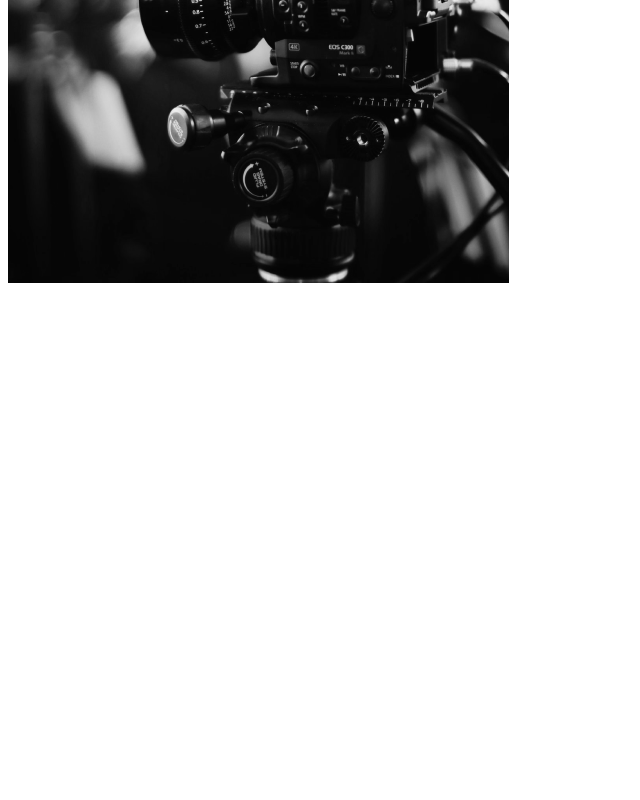
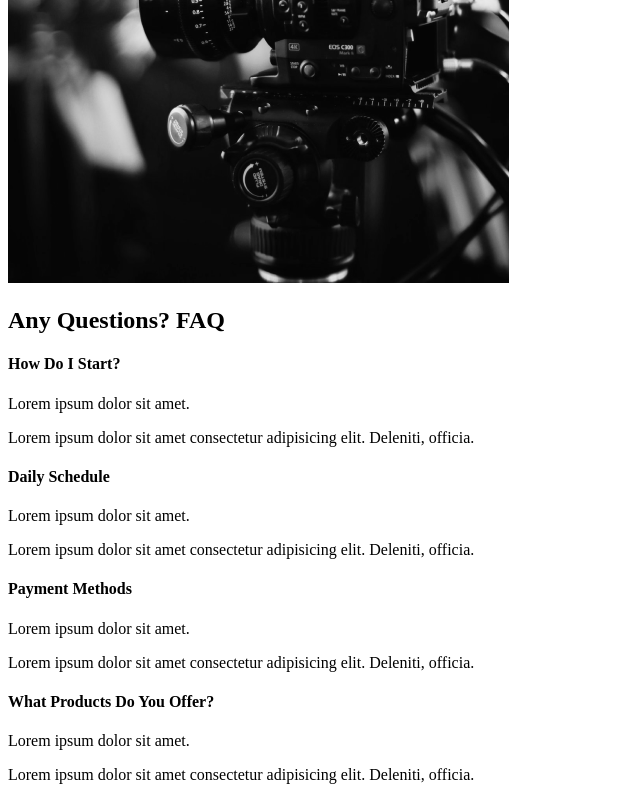
Before and after one commit to Roman-Krytskyi/react-capture, a React (Create React App) app: page / in a window 1280 px wide. Shown: the part 2145-2945 px from the top of the page, without its empty margins (0-640 px from the left). Before the commit the page ends 2440 px from the top, so only its background shows below. Built offline with nearby package versions, Linux system fonts and the light colour scheme.

Commit message:
4. FAQ section added

```diff
--- /dev/null
+++ b/src/components/FaqSection.js
@@ -0,0 +1,53 @@
+const FaqSection = () => {
+  return (
+    <div>
+      <div className="faq">
+        <h2>
+          Any Questions? <span>FAQ</span>
+        </h2>
+        <div className="question">
+          <h4>How Do I Start?</h4>
+          <div className="answer">
+            <p>Lorem ipsum dolor sit amet.</p>
+            <p>
+              Lorem ipsum dolor sit amet consectetur adipisicing elit. Deleniti,
+              officia.
+            </p>
+          </div>
+        </div>
+        <div className="question">
+          <h4>Daily Schedule</h4>
+          <div className="answer">
+            <p>Lorem ipsum dolor sit amet.</p>
+            <p>
+              Lorem ipsum dolor sit amet consectetur adipisicing elit. Deleniti,
+              officia.
+            </p>
+          </div>
+        </div>
+        <div className="question">
+          <h4>Payment Methods</h4>
+          <div className="answer">
+            <p>Lorem ipsum dolor sit amet.</p>
+            <p>
+              Lorem ipsum dolor sit amet consectetur adipisicing elit. Deleniti,
+              officia.
+            </p>
+          </div>
+        </div>
+        <div className="question">
+          <h4>What Products Do You Offer?</h4>
+          <div className="answer">
+            <p>Lorem ipsum dolor sit amet.</p>
+            <p>
+              Lorem ipsum dolor sit amet consectetur adipisicing elit. Deleniti,
+              officia.
+            </p>
+          </div>
+        </div>
+      </div>
+    </div>
+  );
+};
+
+export default FaqSection;
--- a/src/pages/AboutUs.js
+++ b/src/pages/AboutUs.js
@@ -1,12 +1,14 @@
 //Page components
 import AboutSection from '../components/AboutSection';
 import ServicesSection from '../components/ServicesSection';
+import FaqSection from '../components/FaqSection';
 
 const AboutUs = () => {
   return (
     <>
       <AboutSection />
       <ServicesSection />
+      <FaqSection />
     </>
   );
 };
```
